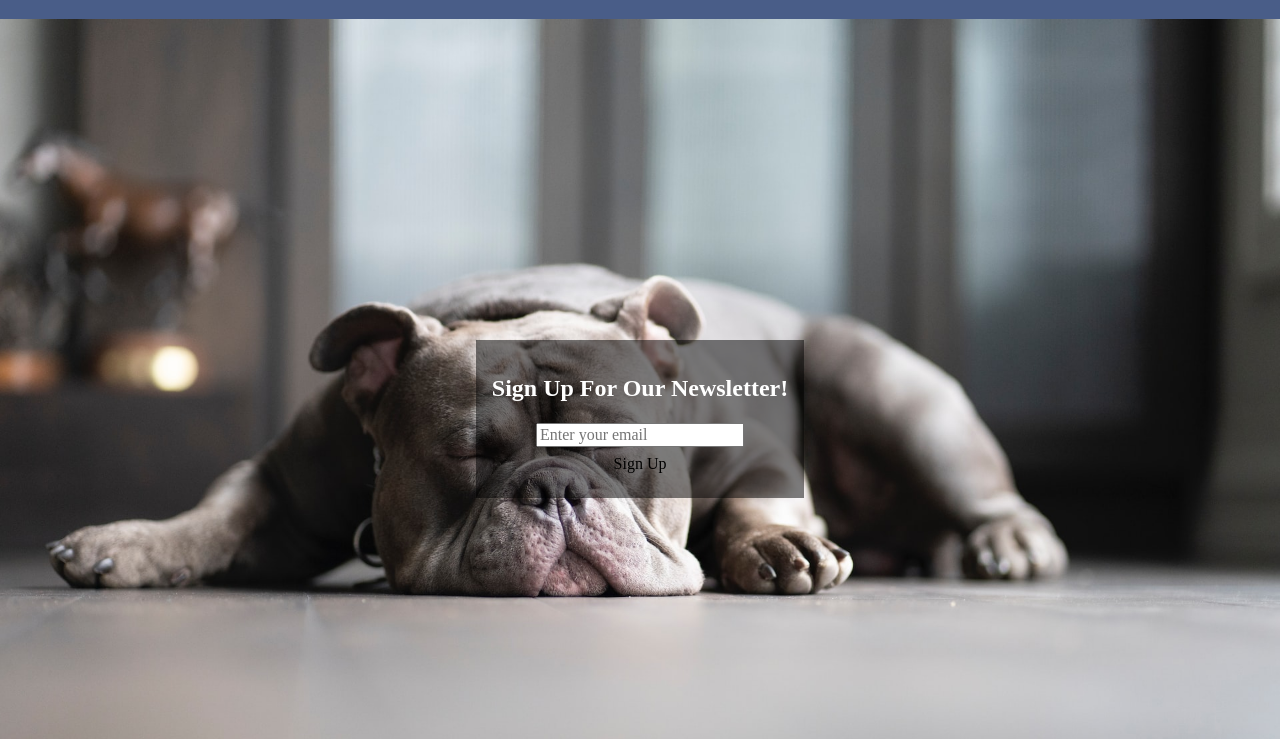
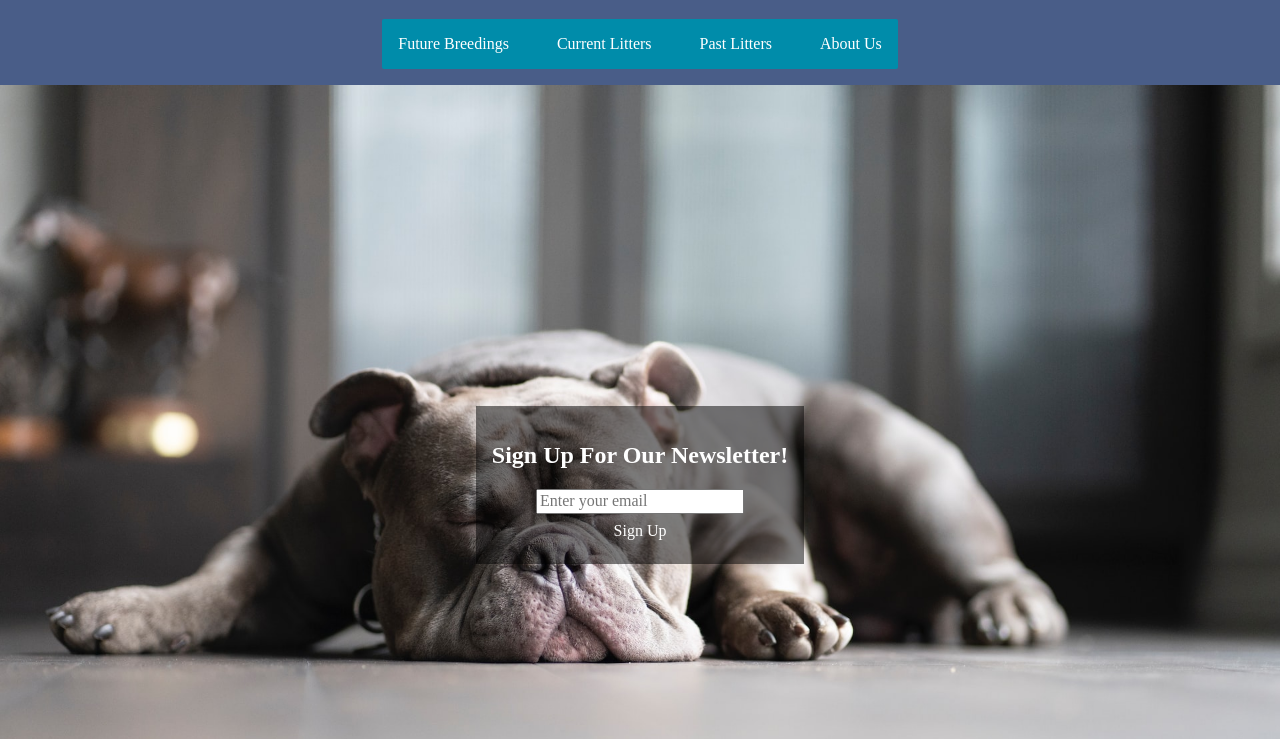
Before and after one commit to dreidoe/Businessletter, a plain HTML site: page index.html in a window 1280 px wide. Shown: the part 61-800 px from the top of the page. Drawn offline with nearby package versions, Linux system fonts and the light colour scheme.

Commit message:
nav bar added and underlines removed for styling

```diff
--- a/index.html
+++ b/index.html
@@ -13,9 +13,18 @@
 
 <body>
 
-    <header class=" flex bg-primary justify-center color">
+    <header class=" flex bg-primary justify-center color ">
         <h1>Bryant Bullies
             American XL & Standard Bullies</h1>
+            <nav>
+                <ul class="bg-tertiary rounded">
+                    <li><a class="color" href="./aboutus.html">About Us</a></li>
+                    <li><a class="color" href="./pastlitters.html">Past Litters</a></li>
+                    <li><a class= "color" href="./currentlitters.html">Current Litters</a></li>
+                    <li><a class="color" href="./futurebreedings.html">Future Breedings</a></li>
+                </ul>
+            </nav>
+
     </header>
 
     <main>
@@ -25,7 +34,7 @@
                 <form class="flex flex-column">
                     <label for="email" class="sr-only">Email</label>
                     <input type="email" id="email" placeholder="Enter your email">
-                    <button class="button" type="submit">Sign Up</button>
+                    <button class="button color" type="submit">Sign Up</button>
                 </form>
             </section>
         </div>
--- a/style.css
+++ b/style.css
@@ -16,7 +16,6 @@
 .flex {
   display: flex;
   align-items: center;
-
 }
 
 .items-center {
@@ -61,6 +60,29 @@
 .color{
   color:white;
 }
+header{
+  display:flex;
+  flex-direction: column;
+}
+nav ul {
+  display:flex;
+  flex-direction: row-reverse;
+  gap:3rem;
+  list-style:none;
+  margin-top: auto;
+  color:white;
+}
+.color{
+  color:white;
+}
+
+
+a{text-decoration: none;
+}
+
+
+
+
 
 
 
```
